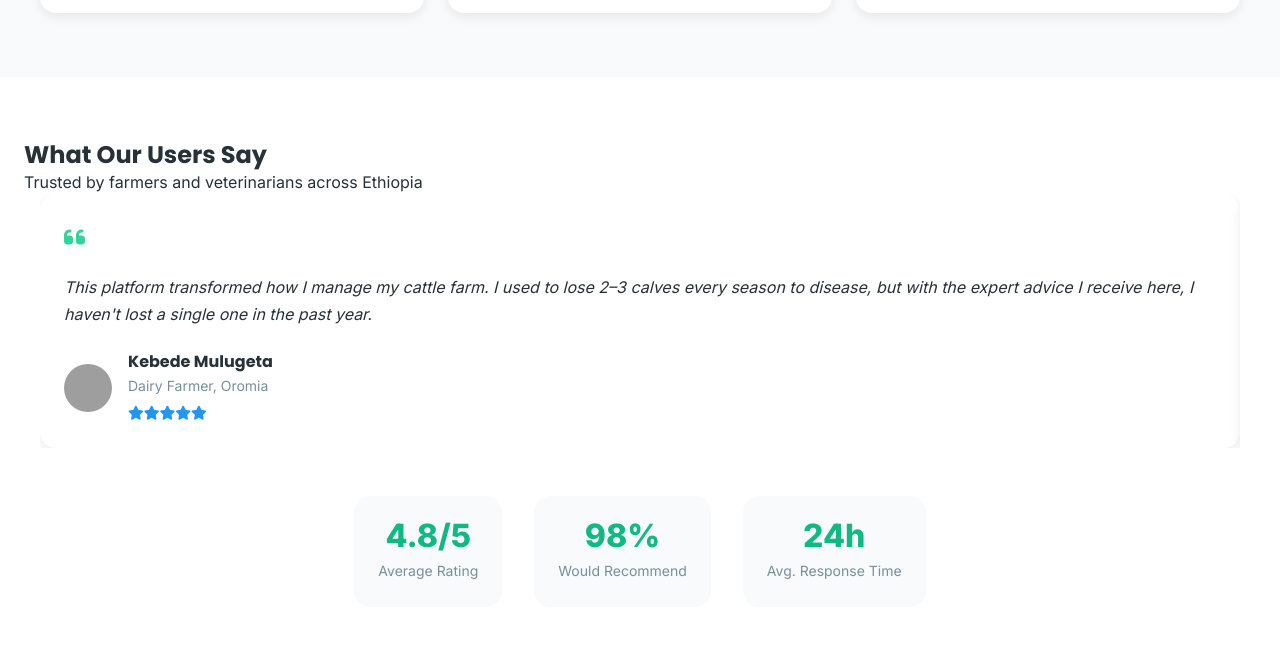
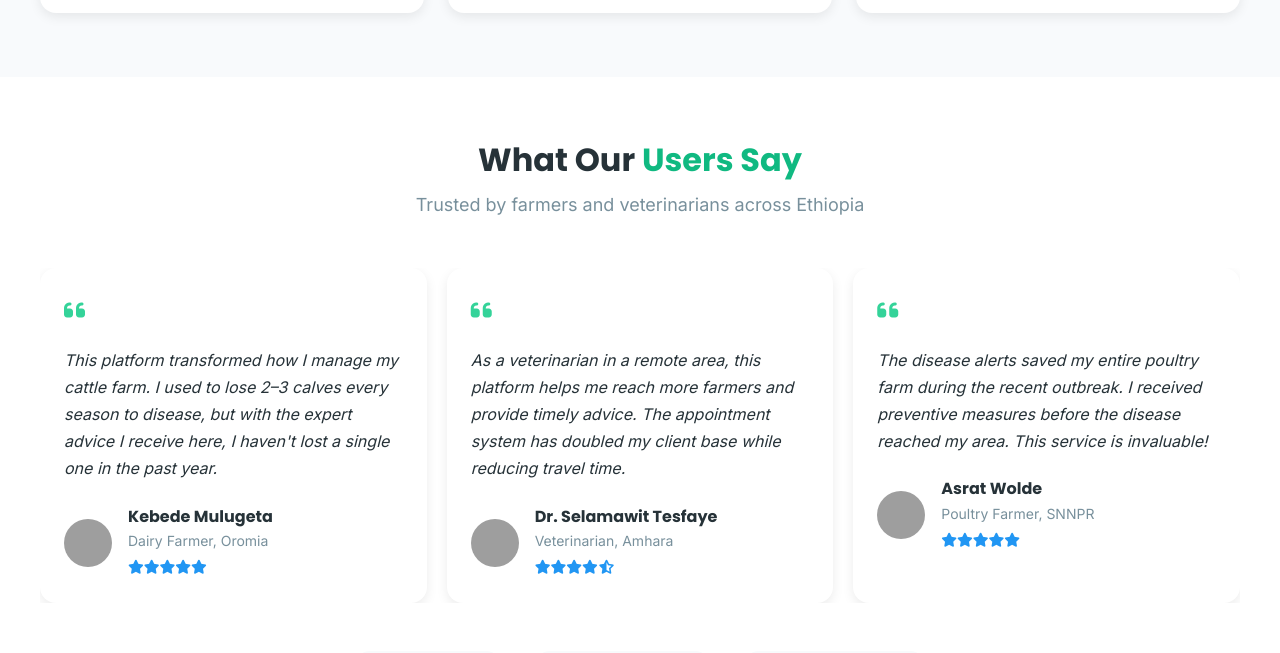
Before and after one commit to adane-desta/getVet, a React (Vite) app in the folder getvet/: page / in a window 1280 px wide. Shown: the part 2220-2873 px from the top of the page. Built offline with nearby package versions, Linux system fonts and the light colour scheme; grey boxes are pictures that could not be loaded.

Commit message:
fix mobileMenu toggle

```diff
--- a/getvet/src/components/homeCmpos/testimonials/Testimonials.jsx
+++ b/getvet/src/components/homeCmpos/testimonials/Testimonials.jsx
@@ -1,4 +1,8 @@
 import styles from './Testimonials.module.css';
+import { Swiper, SwiperSlide } from 'swiper/react';
+import { Autoplay, Pagination } from 'swiper/modules';
+import 'swiper/css';
+import 'swiper/css/pagination';
 
 function Testimonials() {
     return (
@@ -17,6 +21,15 @@ function Testimonials() {
                 <div className={styles.testimonialsContainer}>
                     <div className={`swiper ${styles.testimonialsSwiper}`}>
                         <div className="swiper-wrapper">
+                            <Swiper modules={[Autoplay, Pagination]}
+                                autoplay={{ delay: 5000 }}
+                                pagination={{ clickable: true }}
+                                breakpoints={{
+                                768: { slidesPerView: 2 },
+                                1024: { slidesPerView: 3 }
+                                }}
+                                spaceBetween={20}>
+                            <SwiperSlide>
                             <div className={`swiper-slide ${styles.testimonialCard}`}>
                                 <div className={styles.testimonialContent}>
                                     <div className={styles.quoteIcon}>
@@ -48,7 +61,9 @@ function Testimonials() {
                                     </div>
                                 </div>
                             </div>
+                            </SwiperSlide>
 
+                            <SwiperSlide>
                             <div className={`swiper-slide ${styles.testimonialCard}`}>
                                 <div className={styles.testimonialContent}>
                                     <div className={styles.quoteIcon}>
@@ -80,7 +95,9 @@ function Testimonials() {
                                     </div>
                                 </div>
                             </div>
+                            </SwiperSlide>
 
+                            <SwiperSlide>
                             <div className={`swiper-slide ${styles.testimonialCard}`}>
                                 <div className={styles.testimonialContent}>
                                     <div className={styles.quoteIcon}>
@@ -112,6 +129,8 @@ function Testimonials() {
                                     </div>
                                 </div>
                             </div>
+                            </SwiperSlide>
+                            </Swiper>
                         </div>
 
                         <div className="swiper-pagination"></div>
--- a/getvet/src/components/homeCmpos/testimonials/Testimonials.module.css
+++ b/getvet/src/components/homeCmpos/testimonials/Testimonials.module.css
@@ -7,6 +7,10 @@
 .testimonialsContainer {
   max-width: 1200px;
   margin: 0 auto 3rem;
+}
+
+.testimonialsSwiper {
+  padding: 1rem 0 3rem;
 }
 
 .testimonialCard {
@@ -70,25 +74,17 @@
 .swiperPagination {
   position: relative;
   margin-top: 1rem;
-  display: flex;
-  justify-content: center;
-  gap: 0.5rem;
 }
 
-.swiperPaginationBullet {
+.swiperPagination-bullet {
   width: 10px;
   height: 10px;
   background-color: var(--gray-light);
   opacity: 1;
-  border-radius: 50%;
-  display: inline-block;
-  cursor: pointer;
-  transition: var(--transition);
 }
 
-.swiperPaginationBulletActive {
+.swiperPagination-bullet-active {
   background-color: var(--primary-color);
-  transform: scale(1.2);
 }
 
 .testimonialStats {
@@ -120,3 +116,21 @@
   font-size: 0.875rem;
   color: var(--gray-color);
 }
+.sectionHeader {
+  text-align: center;
+  margin-bottom: 3rem;
+}
+
+.sectionTitle {
+  font-size: 2rem;
+  margin-bottom: 0.75rem;
+  color: var(--dark-color);
+}
+
+.sectionSubtitle {
+  color: var(--gray-color);
+  font-size: 1.125rem;
+}
+.highlight {
+  color: var(--primary-color);
+}
--- a/getvet/src/styles/global.css
+++ b/getvet/src/styles/global.css
@@ -100,3 +100,7 @@
     margin: 0 auto;
     overflow: hidden;
 }
+.sectionHeader {
+  text-align: center;
+  margin-bottom: 3rem;
+}
```
